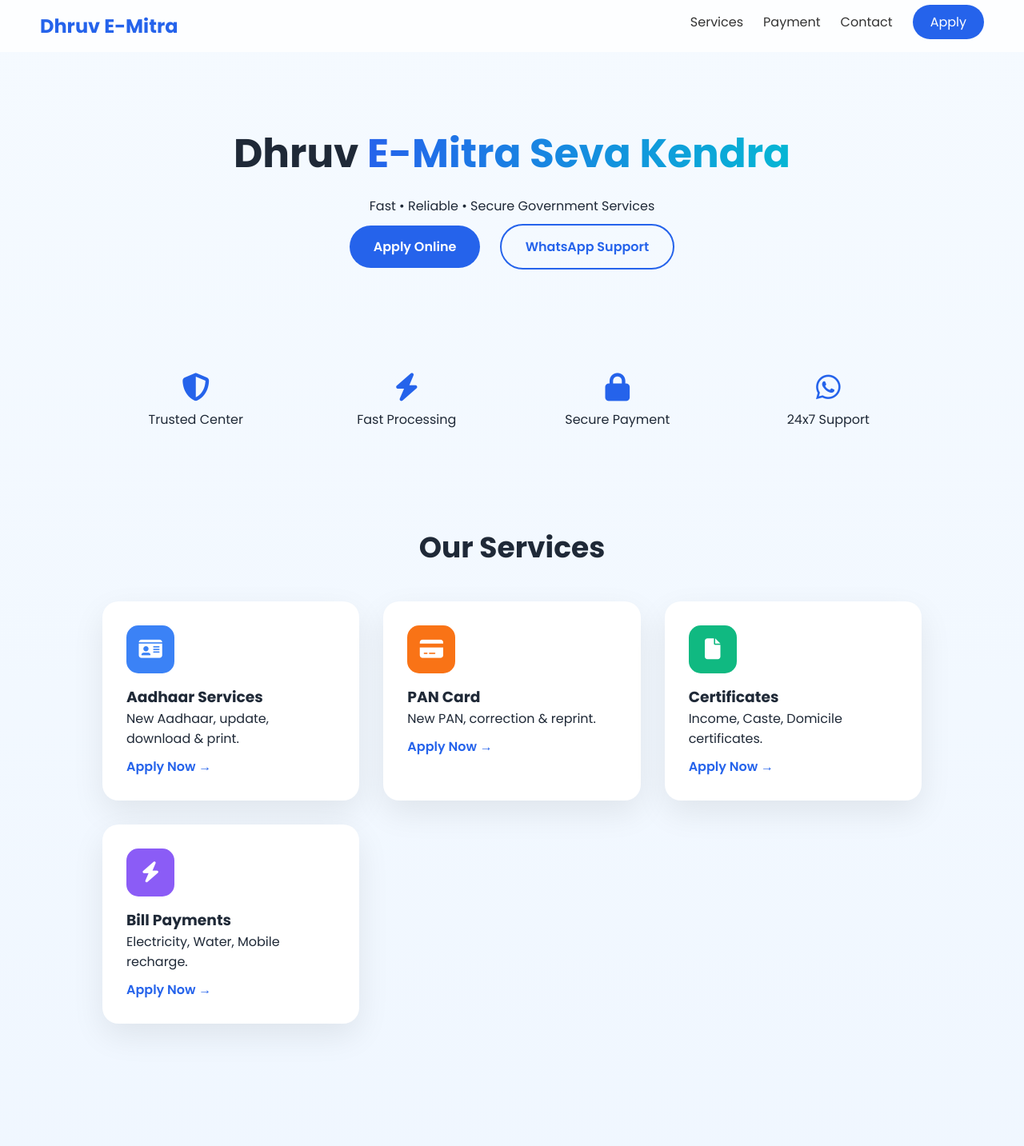
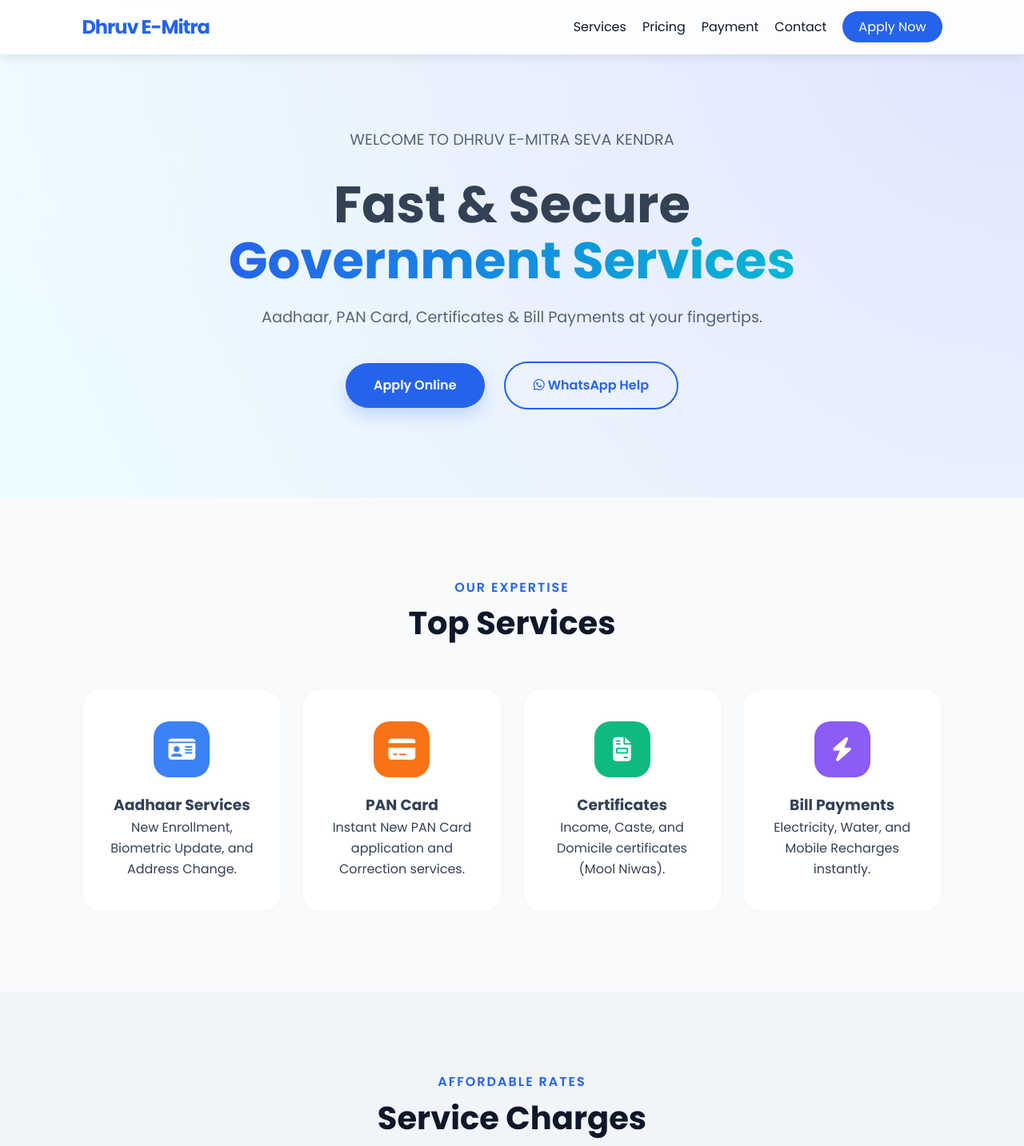
Before and after one commit to Tarunsinghgunesh/dhruvemitrasevakendra, a plain HTML site: page index.html in a window 1280 px wide. Shown: the top 1433 px of the page at 80% size. Drawn offline with Linux system fonts and the light colour scheme.

Commit message:
Update index.html

```diff
--- a/index.html
+++ b/index.html
@@ -3,290 +3,197 @@
 <head>
     <meta charset="UTF-8">
     <meta name="viewport" content="width=device-width, initial-scale=1.0">
-<title>Dhruv E-Mitra Seva Kendra</title>
+    <title>Dhruv E-Mitra Seva Kendra | Fast & Secure</title>
 
+    <!-- Fonts & Icons -->
     <link href="https://fonts.googleapis.com/css2?family=Poppins:wght@300;400;600;700&display=swap" rel="stylesheet">
     <link rel="stylesheet" href="https://cdnjs.cloudflare.com/ajax/libs/font-awesome/6.5.0/css/all.min.css">
 
     <style>
-*{margin:0;padding:0;box-sizing:border-box;font-family:Poppins,sans-serif;}
-body{
-background:linear-gradient(180deg,#f5faff,#eaf3ff);
-color:#1f2937;
+        :root {
+            --primary: #2563eb;
+            --secondary: #06b6d4;
+            --dark: #0f172a;
+            --light: #f8fafc;
         }
 
-/* NAVBAR */
-nav{
-position:fixed;
-top:0;
-width:100%;
-background:#ffffffcc;
-backdrop-filter:blur(10px);
-display:flex;
-justify-content:space-between;
-padding:15px 50px;
-z-index:999;
+        * { margin:0; padding:0; box-sizing:border-box; font-family: 'Poppins', sans-serif; }
+        html { scroll-behavior: smooth; }
+        body { background-color: var(--light); color: #334155; line-height: 1.6; }
+
+        /* Navigation */
+        nav {
+            position: fixed; top: 0; width: 100%; background: rgba(255,255,255,0.9);
+            backdrop-filter: blur(10px); display: flex; justify-content: space-between;
+            padding: 15px 8%; z-index: 1000; box-shadow: 0 2px 15px rgba(0,0,0,0.1);
         }
-nav h2{color:#2563eb;}
-nav ul{display:flex;gap:25px;}
-nav ul li{list-style:none;}
-nav ul li a{text-decoration:none;color:#333;font-weight:500;}
-.apply-btn{
-background:#2563eb;
-color:#fff;
-padding:10px 22px;
-border-radius:25px;
+        nav h2 { color: var(--primary); font-weight: 700; letter-spacing: -1px; }
+        nav ul { display: flex; gap: 20px; list-style: none; align-items: center; }
+        nav a { text-decoration: none; color: var(--dark); font-weight: 500; transition: 0.3s; }
+        nav a:hover { color: var(--primary); }
+        .apply-nav { background: var(--primary); color: white !important; padding: 8px 20px; border-radius: 50px; }
+
+        /* Hero Section */
+        .hero {
+            padding: 160px 8% 100px; text-align: center;
+            background: radial-gradient(circle at top right, #e0e7ff, transparent), radial-gradient(circle at bottom left, #ecfeff, transparent);
         }
+        .hero h1 { font-size: clamp(2.5rem, 5vw, 4rem); line-height: 1.1; margin-bottom: 20px; }
+        .gradient-text { background: linear-gradient(90deg, var(--primary), var(--secondary)); -webkit-background-clip: text; color: transparent; }
+        .hero p { font-size: 1.2rem; margin-bottom: 30px; opacity: 0.8; }
 
-/* HERO */
-.hero{
-padding:140px 10% 80px;
-text-align:center;
+        /* Buttons */
+        .btn { padding: 15px 35px; border-radius: 50px; text-decoration: none; font-weight: 600; display: inline-block; transition: 0.3s; margin: 10px; }
+        .btn-primary { background: var(--primary); color: white; box-shadow: 0 10px 20px rgba(37,99,235,0.2); }
+        .btn-outline { border: 2px solid var(--primary); color: var(--primary); }
+        .btn:hover { transform: translateY(-3px); box-shadow: 0 15px 25px rgba(0,0,0,0.1); }
+
+        /* Sections */
+        section { padding: 100px 8%; }
+        .section-title { text-align: center; margin-bottom: 50px; }
+        .section-title h2 { font-size: 2.5rem; color: var(--dark); }
+        .section-title p { color: var(--primary); font-weight: 600; text-transform: uppercase; letter-spacing: 2px; }
+
+        /* Service Cards */
+        .grid-container { display: grid; grid-template-columns: repeat(auto-fit, minmax(250px, 1fr)); gap: 25px; }
+        .card { background: white; padding: 40px 30px; border-radius: 24px; transition: 0.4s; text-align: center; border: 1px solid #f1f5f9; }
+        .card:hover { transform: translateY(-10px); border-color: var(--primary); box-shadow: 0 20px 40px rgba(0,0,0,0.05); }
+        .icon-box { width: 70px; height: 70px; border-radius: 20px; display: flex; align-items: center; justify-content: center; margin: 0 auto 20px; font-size: 30px; color: white; }
+
+        /* Pricing Table */
+        .pricing-box { max-width: 700px; margin: 0 auto; background: white; border-radius: 24px; overflow: hidden; box-shadow: 0 10px 30px rgba(0,0,0,0.05); }
+        .price-row { display: flex; justify-content: space-between; padding: 20px 40px; border-bottom: 1px solid #f1f5f9; align-items: center; }
+        .price-row:last-child { border: none; }
+        .price-row span { font-weight: 600; color: var(--primary); font-size: 1.2rem; }
+
+        /* Payment Card */
+        .pay-card {
+            background: var(--dark); color: white; padding: 50px; border-radius: 30px; text-align: center;
+            max-width: 450px; margin: 0 auto; background: linear-gradient(135deg, #0f172a 0%, #1e293b 100%);
         }
-.hero h1{
-font-size:50px;
-margin:15px 0;
-}
-.gradient{
-background:linear-gradient(90deg,#2563eb,#06b6d4);
--webkit-background-clip:text;
-color:transparent;
-}
-.btn{
-padding:14px 30px;
-border-radius:30px;
-margin:10px;
-display:inline-block;
-text-decoration:none;
-font-weight:600;
-}
-.primary{background:#2563eb;color:#fff;}
-.outline{border:2px solid #2563eb;color:#2563eb;}
+        .qr-img { width: 100%; max-width: 250px; border-radius: 15px; margin: 25px 0; border: 5px solid rgba(255,255,255,0.1); }
+        .pay-now-btn { background: #22c55e; color: white; width: 100%; padding: 15px; border-radius: 12px; font-weight: 700; margin-top: 15px; }
 
-/* FEATURES */
-.features{
-display:grid;
-grid-template-columns:repeat(auto-fit,minmax(200px,1fr));
-gap:30px;
-padding:40px 10%;
-text-align:center;
-}
-.feature i{
-font-size:35px;
-color:#2563eb;
-margin-bottom:10px;
-}
+        /* Contact & Map */
+        .contact-info { text-align: center; margin-bottom: 40px; }
+        .contact-info a { color: white; text-decoration: none; display: block; font-size: 1.5rem; margin: 10px 0; font-weight: 600; }
+        iframe { width: 100%; height: 400px; border-radius: 30px; filter: grayscale(0.2); }
 
-/* SERVICES */
-.section{padding:80px 10%;}
-.section h2{text-align:center;font-size:36px;margin-bottom:40px;}
+        footer { background: var(--dark); color: #94a3b8; padding: 40px; text-align: center; border-top: 1px solid #1e293b; }
 
-.services{
-display:grid;
-grid-template-columns:repeat(auto-fit,minmax(280px,1fr));
-gap:30px;
-}
-.service-card{
-background:#fff;
-padding:30px;
-border-radius:20px;
-box-shadow:0 15px 40px rgba(0,0,0,0.08);
-transition:0.4s;
-}
-.service-card:hover{
-transform:translateY(-10px);
-}
-.service-icon{
-width:60px;
-height:60px;
-border-radius:15px;
-display:flex;
-align-items:center;
-justify-content:center;
-font-size:26px;
-color:#fff;
-margin-bottom:15px;
-}
-.icon-blue{background:#3b82f6;}
-.icon-green{background:#10b981;}
-.icon-purple{background:#8b5cf6;}
-.icon-orange{background:#f97316;}
-.service-card a{
-display:inline-block;
-margin-top:10px;
-color:#2563eb;
-text-decoration:none;
-font-weight:600;
-}
-
-/* PRICING */
-.pricing{
-background:#fff;
-padding:40px;
-border-radius:20px;
-box-shadow:0 10px 30px rgba(0,0,0,0.08);
-}
-.price-row{
-display:flex;
-justify-content:space-between;
-padding:15px;
-border-bottom:1px solid #eee;
-}
-.price-row b{color:#2563eb;}
-
-/* PAYMENT */
-.payment-card{
-max-width:380px;
-margin:40px auto;
-padding:30px;
-border-radius:25px;
-background:linear-gradient(135deg,#06b6d4,#2563eb);
-color:#fff;
-text-align:center;
-}
-.payment-card img{
-width:100%;
-border-radius:12px;
-margin:15px 0;
-}
-.pay-btn{
-background:#16a34a;
-color:#fff;
-padding:14px 28px;
-border-radius:30px;
-text-decoration:none;
-display:inline-block;
-margin-top:10px;
-font-weight:600;
-}
-
-/* MAP */
-.map iframe{
-width:100%;
-height:350px;
-border-radius:20px;
-border:none;
-}
-
-/* CONTACT */
-.contact{
-background:linear-gradient(135deg,#020617,#0f172a);
-color:#fff;
-padding:70px 10%;
-text-align:center;
-}
-
-/* FOOTER */
-footer{
-background:#020617;
-color:#9ca3af;
-padding:20px;
-text-align:center;
+        @media (max-width: 768px) {
+            nav ul { display: none; }
+            section { padding: 70px 5%; }
+            .hero { padding: 120px 5% 60px; }
         }
     </style>
 </head>
-
 <body>
 
-<!-- NAV -->
     <nav>
         <h2>Dhruv E-Mitra</h2>
         <ul>
             <li><a href="#services">Services</a></li>
+            <li><a href="#pricing">Pricing</a></li>
             <li><a href="#payment">Payment</a></li>
             <li><a href="#contact">Contact</a></li>
-<li><a class="apply-btn" href="https://docs.google.com/forms/d/e/1FAIpQLSexE2M_ClTygKtoOGFCzTAL-FQH31nt_Hj5TRGV2b3aGhEsFg/viewform">Apply</a></li>
+            <li><a href="https://docs.google.com/forms/d/e/1FAIpQLSexE2M_ClTygKtoOGFCzTAL-FQH31nt_Hj5TRGV2b3aGhEsFg/viewform" target="_blank" class="apply-nav">Apply Now</a></li>
         </ul>
     </nav>
 
-<!-- HERO -->
     <section class="hero">
-<h1>Dhruv <span class="gradient">E-Mitra Seva Kendra</span></h1>
-<p>Fast • Reliable • Secure Government Services</p>
-<a href="https://docs.google.com/forms/d/e/1FAIpQLSexE2M_ClTygKtoOGFCzTAL-FQH31nt_Hj5TRGV2b3aGhEsFg/viewform" class="btn primary">Apply Online</a>
-<a href="https://wa.me/919079368240" class="btn outline">WhatsApp Support</a>
-</section>
-
-<!-- FEATURES -->
-<section class="features">
-<div class="feature"><i class="fa-solid fa-shield-halved"></i><p>Trusted Center</p></div>
-<div class="feature"><i class="fa-solid fa-bolt"></i><p>Fast Processing</p></div>
-<div class="feature"><i class="fa-solid fa-lock"></i><p>Secure Payment</p></div>
-<div class="feature"><i class="fa-brands fa-whatsapp"></i><p>24x7 Support</p></div>
-</section>
-
-<!-- SERVICES -->
-<section class="section" id="services">
-<h2>Our Services</h2>
-<div class="services">
-
-<div class="service-card">
-<div class="service-icon icon-blue"><i class="fa-solid fa-id-card"></i></div>
-<h3>Aadhaar Services</h3>
-<p>New Aadhaar, update, download & print.</p>
-<a href="#">Apply Now →</a>
-</div>
-
-<div class="service-card">
-<div class="service-icon icon-orange"><i class="fa-solid fa-credit-card"></i></div>
-<h3>PAN Card</h3>
-<p>New PAN, correction & reprint.</p>
-<a href="#">Apply Now →</a>
-</div>
-
-<div class="service-card">
-<div class="service-icon icon-green"><i class="fa-solid fa-file"></i></div>
-<h3>Certificates</h3>
-<p>Income, Caste, Domicile certificates.</p>
-<a href="#">Apply Now →</a>
-</div>
-
-<div class="service-card">
-<div class="service-icon icon-purple"><i class="fa-solid fa-bolt"></i></div>
-<h3>Bill Payments</h3>
-<p>Electricity, Water, Mobile recharge.</p>
-<a href="#">Apply Now →</a>
-</div>
-
+        <p>WELCOME TO DHRUV E-MITRA SEVA KENDRA</p>
+        <h1>Fast & Secure <br><span class="gradient-text">Government Services</span></h1>
+        <p>Aadhaar, PAN Card, Certificates & Bill Payments at your fingertips.</p>
+        <div>
+            <a href="https://docs.google.com/forms/d/e/1FAIpQLSexE2M_ClTygKtoOGFCzTAL-FQH31nt_Hj5TRGV2b3aGhEsFg/viewform" target="_blank" class="btn btn-primary">Apply Online</a>
+            <a href="https://wa.me" target="_blank" class="btn btn-outline"><i class="fab fa-whatsapp"></i> WhatsApp Help</a>
         </div>
     </section>
 
-<!-- PAYMENT -->
-<section class="section" id="payment">
-<h2>Payment Details</h2>
-<div class="payment-card">
-<h3>Tarun Singh</h3>
-<p>UPI: tarun.8240@ptyes</p>
-<img src="https://i.ibb.co/sJRMjMfq/upi-qr-png.jpg">
-
-<!-- Direct UPI Button -->
-<a class="pay-btn" href="upi://pay?pa=tarun.8240@ptyes&pn=Tarun%20Singh&cu=INR">
-Pay Now (Direct UPI)
-</a>
-
-<p style="margin-top:10px;">After payment send screenshot on WhatsApp</p>
+    <section id="services">
+        <div class="section-title">
+            <p>Our Expertise</p>
+            <h2>Top Services</h2>
+        </div>
+        <div class="grid-container">
+            <div class="card">
+                <div class="icon-box" style="background: #3b82f6;"><i class="fa-solid fa-id-card"></i></div>
+                <h3>Aadhaar Services</h3>
+                <p>New Enrollment, Biometric Update, and Address Change.</p>
+            </div>
+            <div class="card">
+                <div class="icon-box" style="background: #f97316;"><i class="fa-solid fa-credit-card"></i></div>
+                <h3>PAN Card</h3>
+                <p>Instant New PAN Card application and Correction services.</p>
+            </div>
+            <div class="card">
+                <div class="icon-box" style="background: #10b981;"><i class="fa-solid fa-file-invoice"></i></div>
+                <h3>Certificates</h3>
+                <p>Income, Caste, and Domicile certificates (Mool Niwas).</p>
+            </div>
+            <div class="card">
+                <div class="icon-box" style="background: #8b5cf6;"><i class="fa-solid fa-bolt"></i></div>
+                <h3>Bill Payments</h3>
+                <p>Electricity, Water, and Mobile Recharges instantly.</p>
+            </div>
         </div>
     </section>
 
-<!-- MAP -->
-<section class="section">
-<h2>Visit Our Center</h2>
-<div class="map">
-<iframe src="https://www.google.com/maps?q=27.2067169,77.5246241&z=17&output=embed"></iframe>
+    <section id="pricing" style="background: #f1f5f9;">
+        <div class="section-title">
+            <p>Affordable Rates</p>
+            <h2>Service Charges</h2>
+        </div>
+        <div class="pricing-box">
+            <div class="price-row">Aadhaar Update <span>₹50</span></div>
+            <div class="price-row">New PAN Card <span>₹120</span></div>
+            <div class="price-row">All Certificates <span>₹100</span></div>
+            <div class="price-row">Utility Bills <span>₹20</span></div>
+            <div class="price-row">Job Form Filling <span>₹70 (Min)</span></div>
         </div>
     </section>
 
-<!-- CONTACT -->
-<section class="contact" id="contact">
-<h2>Get in Touch</h2>
-<p>Call: +91 9079368240</p>
-<p>Email: tarunsinghgunesh@gmail.com</p>
-<p>Time: 9 AM – 7 PM</p>
-<a href="https://wa.me/919079368240" class="btn primary">Chat on WhatsApp</a>
+    <section id="payment">
+        <div class="section-title">
+            <p>Secure Checkout</p>
+            <h2>Make a Payment</h2>
+        </div>
+        <div class="pay-card">
+            <h3>Tarun Singh</h3>
+            <p style="opacity:0.7">UPI ID: tarun.8240@ptyes</p>
+            <img src="https://i.ibb.co/sJRMjMfq/upi-qr-png.jpg" class="qr-img" alt="UPI QR">
+            <a href="upi://pay?pa=tarun.8240@ptyes&pn=Tarun%20Singh&cu=INR" class="btn pay-now-btn">Pay Now (Direct UPI)</a>
+            <p style="margin-top: 20px; font-size: 0.9rem;">*Send payment screenshot on WhatsApp after success.</p>
+        </div>
+    </section>
+
+    <section id="location">
+        <div class="section-title">
+            <p>Visit Us</p>
+            <h2>Store Location</h2>
+        </div>
+        <iframe src="https://www.google.com/maps?q=27.2067169,77.5246241&z=17&output=embed"></iframe>
+    </section>
+
+    <section id="contact" style="background: var(--dark); color: white;">
+        <div class="section-title">
+            <p style="color: var(--secondary);">Get In Touch</p>
+            <h2 style="color: white;">Contact Details</h2>
+        </div>
+        <div class="contact-info">
+            <p>Phone Number</p>
+            <a href="tel:+919079368240">+91 9079368240</a>
+            <p style="margin-top: 20px;">Email Address</p>
+            <a href="mailto:tarunsinghgunesh@gmail.com" style="font-size: 1.1rem;">tarunsinghgunesh@gmail.com</a>
+            <p style="margin-top: 20px;">Working Hours</p>
+            <p style="font-size: 1.2rem; font-weight: 600;">9 AM – 7 PM (Mon - Sun)</p>
+        </div>
     </section>
 
     <footer>
-© 2026 Dhruv E-Mitra Seva Kendra
+        <p>© 2026 Dhruv E-Mitra Seva Kendra. All Rights Reserved.</p>
+        <p style="font-size: 0.8rem; margin-top: 10px;">Designed for Tarun Singh</p>
     </footer>
 
 </body>
```
Lines whose indentation alone changed are shown as unchanged.
